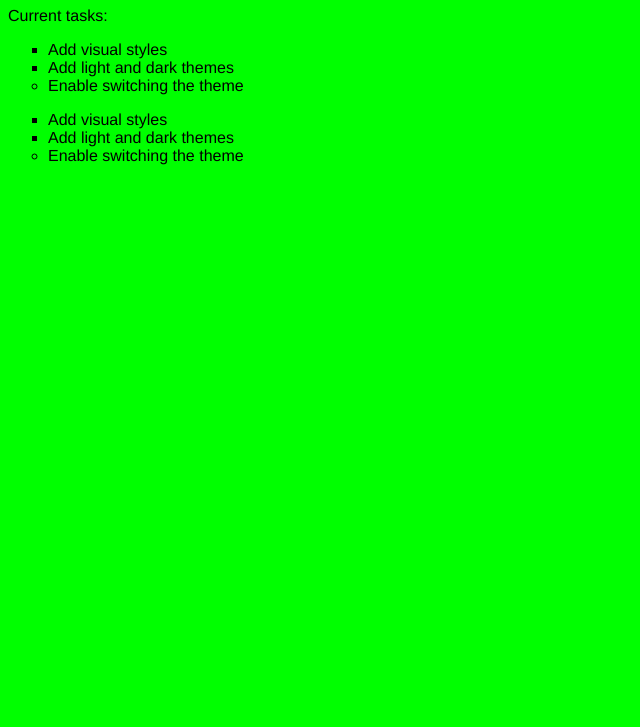
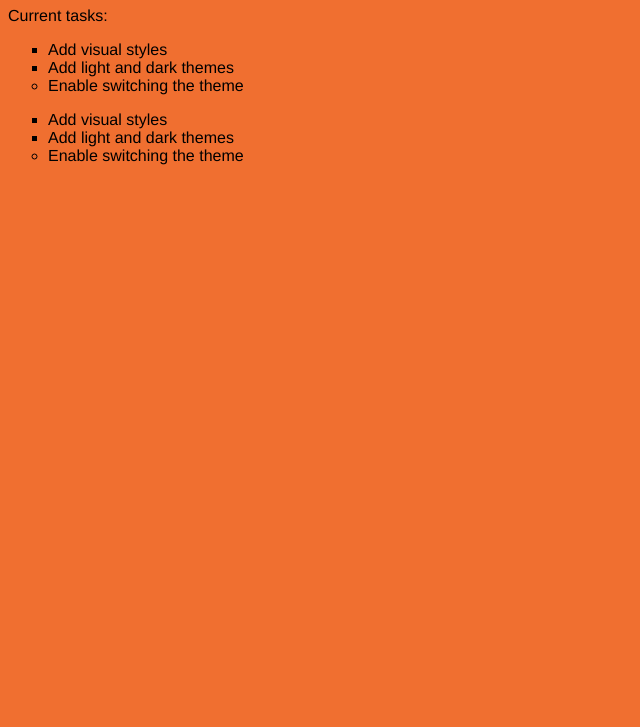
Before and after one commit to JLHMV19/RedMachine, a plain HTML site: page index.html in a window 1280 px wide. Shown: the part 73-800 px from the top of the page, without its empty margins (0-640 px from the left). Drawn offline with Linux system fonts and the light colour scheme.

Commit message:
index.html

```diff
--- a/main.css
+++ b/main.css
@@ -22,7 +22,7 @@ li {
 
   .light-theme {
     color: #000000;
-    background: #00FF00;
+    background: #f06f30;
   }
 
   .light-theme {
```
